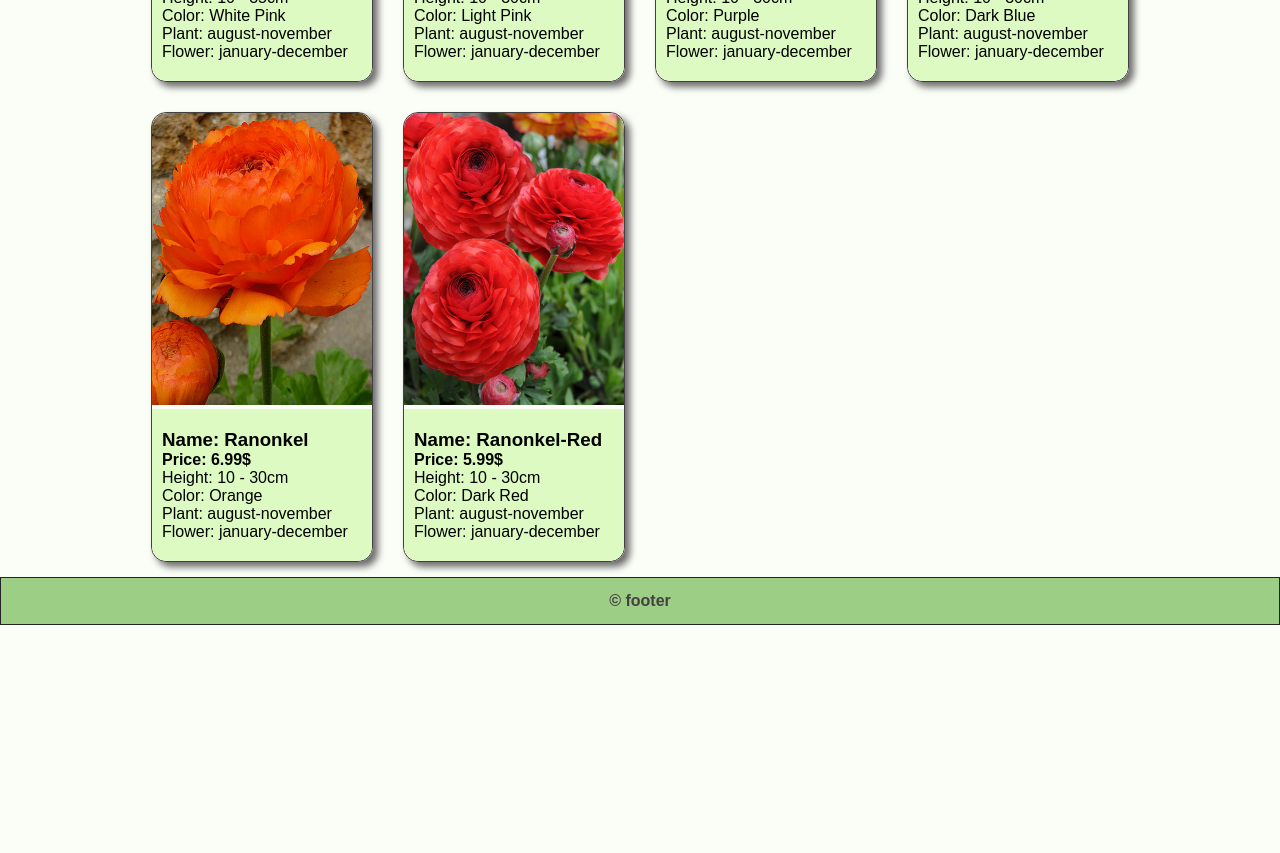
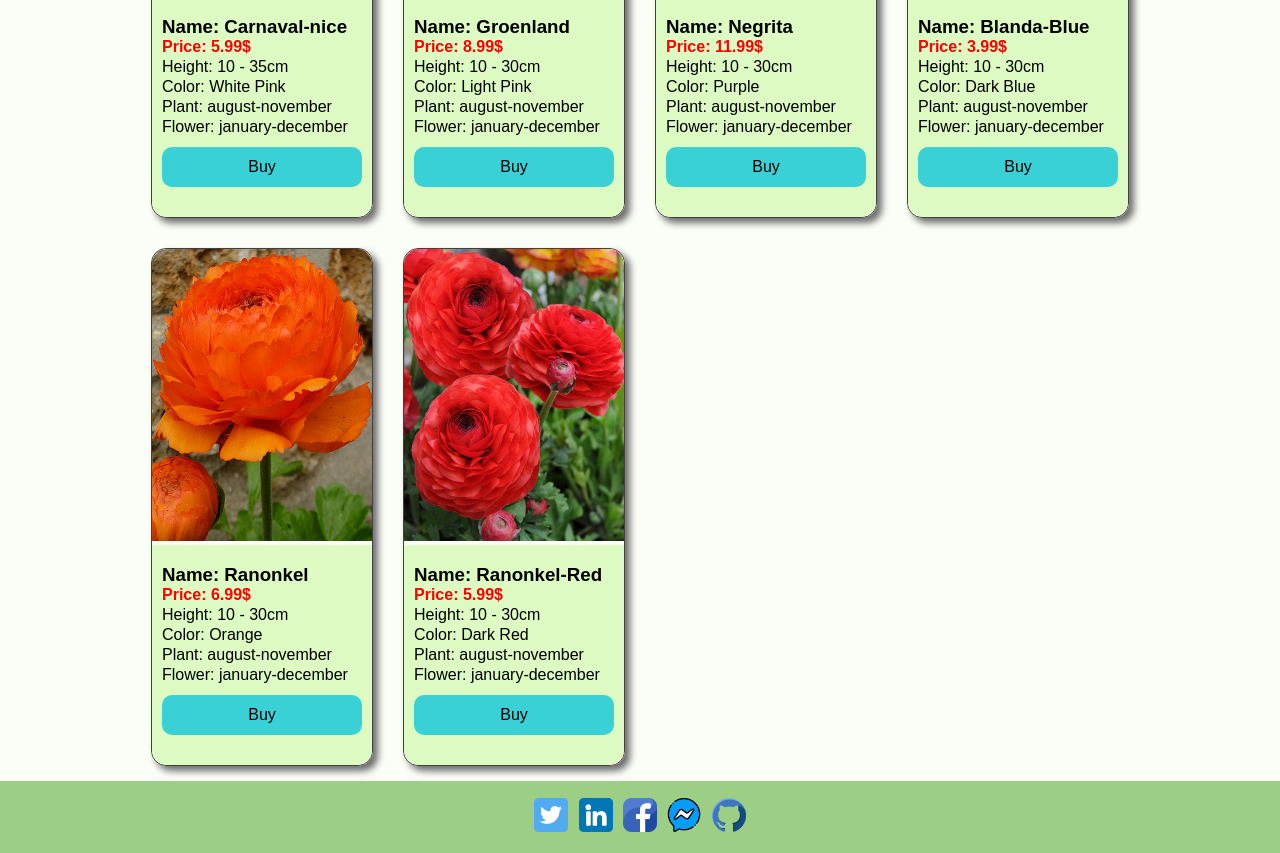
Before and after one commit to becodeorg/verou-3-dom-exploration-JawidForotan, a plain HTML site: page 3-Collection-project/index.html in a window 1280 px wide. Shown: the part 1760-2613 px from the top of the page. Before the commit the page ends 2385 px from the top, so only its background shows below. Drawn offline with Linux system fonts and the light colour scheme.

Commit message:
Some extra funcionality added to js file

```diff
--- a/3-Collection-project/collection.js
+++ b/3-Collection-project/collection.js
@@ -7,6 +7,7 @@ const Flowers = [
     color: "Color: Dark red",
     PlantPeriode: "Plant: july-november",
     FloweringPeriod: "Flower: december",
+    buyProduct: "Buy",
   },
   {
     picture: "./images/Anemoon Mr. Fokker.jpg",
@@ -16,6 +17,7 @@ const Flowers = [
     color: "Color: Purple",
     PlantPeriode: "Plant: august-november",
     FloweringPeriod: "Flower: january-december",
+    buyProduct: "Buy",
   },
   {
     picture: "./images/Barcelona.jpg",
@@ -25,6 +27,7 @@ const Flowers = [
     color: "Color: Hot pink",
     PlantPeriode: "Plant: august-november",
     FloweringPeriod: "Flower: january-december",
+    buyProduct: "Buy",
   },
   {
     picture: "./images/Prinses Irene.jpg",
@@ -34,6 +37,7 @@ const Flowers = [
     color: "Color: Orange",
     PlantPeriode: "Plant: august-november",
     FloweringPeriod: "Flower: january-december",
+    buyProduct: "Buy",
   },
   {
     picture: "./images/Carnaval de Nice.jpg",
@@ -43,6 +47,7 @@ const Flowers = [
     color: "Color: White Pink",
     PlantPeriode: "Plant: august-november",
     FloweringPeriod: "Flower: january-december",
+    buyProduct: "Buy",
   },
   {
     picture: "./images/Groenland.jpg",
@@ -52,6 +57,7 @@ const Flowers = [
     color: "Color: Light Pink",
     PlantPeriode: "Plant: august-november",
     FloweringPeriod: "Flower: january-december",
+    buyProduct: "Buy",
   },
   {
     picture: "./images/Negrita Dubbel.jpg",
@@ -61,6 +67,7 @@ const Flowers = [
     color: "Color: Purple",
     PlantPeriode: "Plant: august-november",
     FloweringPeriod: "Flower: january-december",
+    buyProduct: "Buy",
   },
   {
     picture: "./images/Blanda Blue Shade.jpg",
@@ -70,6 +77,7 @@ const Flowers = [
     color: "Color: Dark Blue",
     PlantPeriode: "Plant: august-november",
     FloweringPeriod: "Flower: january-december",
+    buyProduct: "Buy",
   },
   {
     picture: "./images/Ranonkel Oranje.jpg",
@@ -79,6 +87,7 @@ const Flowers = [
     color: "Color: Orange",
     PlantPeriode: "Plant: august-november",
     FloweringPeriod: "Flower: january-december",
+    buyProduct: "Buy",
   },
   {
     picture: "./images/Ranonkel Rood.jpg",
@@ -88,9 +97,11 @@ const Flowers = [
     color: "Color: Dark Red",
     PlantPeriode: "Plant: august-november",
     FloweringPeriod: "Flower: january-december",
+    buyProduct: "Buy",
   },
 ];
-console.log(Flowers.length);
+
+/* Select the section element by class name */
 const sec = document.querySelector(".collection-sec");
 for (let i = 0; i < Flowers.length; i++) {
   // container
@@ -98,9 +109,10 @@ for (let i = 0; i < Flowers.length; i++) {
   containerDiv.className = "container";
   sec.appendChild(containerDiv);
 
-  // imageDiv
+  // image
   let imgDiv = document.createElement("div");
   imgDiv.className = "imageDiv";
+  containerDiv.appendChild(imgDiv);
 
   let image = document.createElement("img");
   let nameH = document.createElement("h3");
@@ -109,13 +121,14 @@ for (let i = 0; i < Flowers.length; i++) {
   let colorP = document.createElement("p");
   let FloweringPeriodP = document.createElement("p");
   let PlantPeriodeP = document.createElement("p");
+  let byProductA = document.createElement("a");
 
   // description
   let DescriptionDiv = document.createElement("div");
   DescriptionDiv.className = "description";
+  containerDiv.appendChild(DescriptionDiv);
 
-  containerDiv.appendChild(imgDiv);
-  containerDiv.appendChild(DescriptionDiv);
+  // Append child to the the containers
   imgDiv.appendChild(image);
   DescriptionDiv.appendChild(nameH);
   DescriptionDiv.appendChild(priceH);
@@ -123,7 +136,9 @@ for (let i = 0; i < Flowers.length; i++) {
   DescriptionDiv.appendChild(colorP);
   DescriptionDiv.appendChild(PlantPeriodeP);
   DescriptionDiv.appendChild(FloweringPeriodP);
+  DescriptionDiv.appendChild(byProductA);
 
+  // Set the inner text of the element to the array variables
   image.src = Flowers[i].picture;
   nameH.innerText = Flowers[i].name;
   priceH.innerText = Flowers[i].price;
@@ -131,4 +146,8 @@ for (let i = 0; i < Flowers.length; i++) {
   colorP.innerText = Flowers[i].color;
   PlantPeriodeP.innerText = Flowers[i].PlantPeriode;
   FloweringPeriodP.innerText = Flowers[i].FloweringPeriod;
+  byProductA.innerText = Flowers[i].buyProduct;
+
+  let flowerClassName = (priceH.className = "nameClass");
+  let byFlower = (byProductA.className = "byProductClass");
 }
--- a/3-Collection-project/index.html
+++ b/3-Collection-project/index.html
@@ -45,7 +45,11 @@
     <section class="collection-sec"></section>
 
     <footer>
-      <p>&copy; footer</p>
+      <img src="./images/twitter (1).png" alt="">
+      <img src="./images/linkedin.png" alt="">
+      <img src="./images/facebook.png" alt="">
+      <img src="./images/messenger.png" alt="">
+      <img src="./images/github (1).png" alt="">
     </footer>
     <script src="collection.js"></script>
   </body>
--- a/3-Collection-project/style.css
+++ b/3-Collection-project/style.css
@@ -27,6 +27,9 @@ nav ul li {
 nav ul li a {
   text-decoration: none;
   color: rgb(68, 65, 65);
+}
+nav ul li a:hover {
+  color: white;
 }
 .logo img:hover {
   transform: translateX(5px);
@@ -93,8 +96,33 @@ nav ul li a {
     font-size: large;
   }
 }
+@media (min-width: 540px) {
+  .collection-sec {
+    display: grid;
+    grid-template-columns: auto auto auto;
+    justify-content: center;
+  }
+  .container {
+    margin: 10px;
+    border: 1px solid rgb(66, 65, 65);
+    border-radius: 15px;
+    box-shadow: 5px 5px 7px rgb(109, 108, 108);
+  }
+  .imageDiv img {
+    max-width: 200px;
+    border-radius: 15px 15px 0 0;
+  }
+  .description {
+    padding: 10px 10px;
+    border-radius: 0 0 15px 15px;
+    background-color: rgb(220, 250, 193);
+  }
+  footer {
+    min-width: 100%;
+  }
+}
 /* Desktop*/
-@media (min-width: 1024px) {
+@media (min-width: 1080px) {
   .collection-sec {
     display: grid;
     grid-template-columns: auto auto auto auto;
@@ -107,7 +135,7 @@ nav ul li a {
     box-shadow: 5px 5px 7px rgb(109, 108, 108);
   }
   .container:hover {
-    transform: translateY(-8px);
+    transform: translateY(-5px);
     cursor: pointer;
   }
   .imageDiv img {
@@ -116,6 +144,7 @@ nav ul li a {
   }
   .description {
     padding: 20px 10px;
+    line-height: 20px;
     border-radius: 0 0 15px 15px;
     background-color: rgb(220, 250, 193);
   }
@@ -127,7 +156,33 @@ footer {
   padding: 14px;
   color: rgb(68, 65, 65);
   width: 100%;
-  font-weight: bold;
-  border: 1px solid rgb(36, 35, 35);
   background-color: rgb(157, 206, 133);
 }
+footer img {
+  width: 40px;
+  padding: 3px;
+}
+footer img:hover {
+  transform: translateY(-4px);
+  cursor: pointer;
+}
+.nameClass {
+  color: red;
+}
+.byProductClass {
+  margin: 10px 0px;
+  padding: 5px 15px;
+  background-color: rgb(57, 209, 214);
+  line-height: 30px;
+  border-radius: 10px;
+}
+.description .byProductClass {
+  display: flex;
+  justify-content: center;
+  align-items: center;
+}
+.byProductClass:hover {
+  cursor: pointer;
+  background-color: rgb(52, 171, 175);
+  color: white;
+}
```
Also changed, not shown: 3-Collection-project/images/facebook.png (added), 3-Collection-project/images/github (1).png (added), 3-Collection-project/images/linkedin.png (added), 3-Collection-project/images/messenger.png (added), 3-Collection-project/images/twitter (1).png (added).
